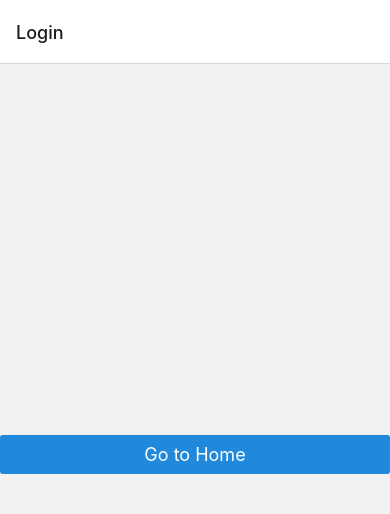
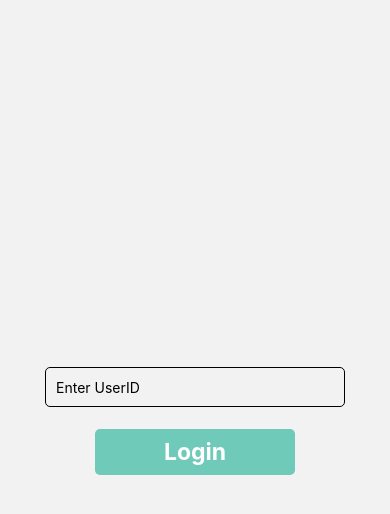
Before and after one commit to irfansyakir/DIP-Group-4, a React Native app: screen /Login in a window 390 px wide. Shown: the top 514 px of the page. Built offline with nearby package versions, Linux system fonts and the light colour scheme.

Commit message:
[Auth] Set up navigations and Zustand stores

```diff
--- a/package.json
+++ b/package.json
@@ -10,6 +10,7 @@
     "web": "expo start --web"
   },
   "dependencies": {
+    "@react-native-async-storage/async-storage": "^1.19.3",
     "@react-navigation/bottom-tabs": "^6.5.8",
     "@react-navigation/native": "^6.1.7",
     "@react-navigation/native-stack": "^6.9.13",
@@ -20,7 +21,8 @@
     "react": "18.2.0",
     "react-native": "0.72.4",
     "react-native-safe-area-context": "4.6.3",
-    "react-native-screens": "~3.22.0"
+    "react-native-screens": "~3.22.0",
+    "zustand": "^4.4.1"
   },
   "devDependencies": {
     "@babel/core": "^7.20.0"
--- a/src/App/index.js
+++ b/src/App/index.js
@@ -1,26 +1,11 @@
-import { StyleSheet, Text, View } from 'react-native';
-import { createNativeStackNavigator } from '@react-navigation/native-stack';
-import { createBottomTabNavigator } from '@react-navigation/bottom-tabs';
-import * as React from 'react';
-import {Fragment} from "react";
-import {Navigation} from "../Navigation";
+import * as React from 'react'
+import { Fragment } from 'react'
+import { Navigation } from '../Navigation'
 
-
-const Stack = createNativeStackNavigator();
-const Tab = createBottomTabNavigator();
 export const AppContainer = () => {
-    return (
-        <Fragment>
-            <Navigation/>
-        </Fragment>
-    );
+  return (
+    <Fragment>
+      <Navigation />
+    </Fragment>
+  )
 }
-
-const styles = StyleSheet.create({
-    container: {
-        flex: 1,
-        backgroundColor: 'pink',
-        alignItems: 'center',
-        justifyContent: 'center',
-    },
-});
--- a/src/Navigation/index.js
+++ b/src/Navigation/index.js
@@ -1,39 +1,58 @@
-import {NavigationContainer} from "@react-navigation/native";
-import * as React from "react";
-import {createNativeStackNavigator} from "@react-navigation/native-stack";
-import {createBottomTabNavigator} from "@react-navigation/bottom-tabs";
+import { NavigationContainer } from '@react-navigation/native'
+import * as React from 'react'
+import { createNativeStackNavigator } from '@react-navigation/native-stack'
+import { createBottomTabNavigator } from '@react-navigation/bottom-tabs'
 
-import {Home} from "../Screens/Home";
-import {Search} from "../Screens/Search";
-import {RadioRooms} from "../Screens/RadioRooms";
-import {Profile} from "../Screens/Profile";
-import {Login} from "../Screens/Login";
+import { Home } from '../Screens/Home'
+import { Search } from '../Screens/Search'
+import { RadioRooms } from '../Screens/RadioRooms'
+import { Profile } from '../Screens/Profile'
+import { Login } from '../Screens/Login'
+import { useAuthStore } from '../Store/useAuthStore'
 
-const Stack = createNativeStackNavigator();
-const Tab = createBottomTabNavigator();
+const Stack = createNativeStackNavigator()
+
+const Tab = createBottomTabNavigator()
+
+// Navigation after user LOG IN
 function HomeTabs() {
   return (
     <Tab.Navigator>
-            <Tab.Screen name="Home" component={Home} />
-            <Tab.Screen name="Search" component={Search} />
-            <Tab.Screen name="RadioRooms" component={RadioRooms} />
-            <Tab.Screen name="Profile" component={Profile} />
+      <Tab.Screen name='Home' component={Home} />
+      <Tab.Screen name='Search' component={Search} />
+      <Tab.Screen name='RadioRooms' component={RadioRooms} />
+      <Tab.Screen name='Profile' component={Profile} />
     </Tab.Navigator>
-    );
+  )
 }
+
+// Navigation before user LOG IN
+function AuthStack() {
+  return (
+    <Stack.Navigator screenOptions={{ headerShown: false }}>
+      <Stack.Screen name='Login' component={Login} />
+    </Stack.Navigator>
+  )
+}
+
 export const Navigation = () => {
-    return(
+  const isLoggedIn = useAuthStore((state) => state.isLoggedIn)
+
+  return (
     <NavigationContainer>
       <Stack.Navigator
         screenOptions={{
           headerBackTitleVisible: false,
-                    headerBackVisible: false
+          headerBackVisible: false,
+          headerShown: false,
         }}
       >
-                <Stack.Screen name="Login" component={Login} />
-                <Stack.Screen name="RootHome" component={HomeTabs} />
+        {isLoggedIn ? (
+          <Stack.Screen name='RootHome' component={HomeTabs} />
+        ) : (
+          <Stack.Screen name='Auth' component={AuthStack} />
+        )}
       </Stack.Navigator>
     </NavigationContainer>
-
   )
 }
--- a/src/Screens/Login/index.js
+++ b/src/Screens/Login/index.js
@@ -1,30 +1,63 @@
-import {StyleSheet, Text, View} from 'react-native';
-import { Button } from '@rneui/themed';
+import { TextInput } from 'react-native'
+import { Button } from '@rneui/themed'
+import { SafeAreaView } from 'react-native-safe-area-context'
+import { useState } from 'react'
+import { useAuthStore } from '../../Store/useAuthStore'
 
-export const Login = ({navigation}) => {
-    return (
-        <View
-            style={styles.container}
-        >
-            <Button
-                onPress={() => {
-                    navigation.navigate('RootHome')
-                }}
-            >
-                Go to Home
-            </Button>
-        </View>
+export const Login = () => {
+  const [userId, setUserId] = useState('')
+  //const [loading, setLoading] = useState(false)
+  const changeUserId = useAuthStore((state) => state.changeUserId)
+  const changeIsLoggedIn = useAuthStore((state) => state.changeIsLoggedIn)
 
-    );
+  // TODO:
+  // - add redirect to Spotify Web
+  // - pass userId back to app
+  // - update userId state => changeUserId(userId)
+  // - update isLoggedIn state => changeIsLoggedIn(true)
+  // optional: add 'you're being redirected to spotify' page, 'failed login' page
+
+  const handleLogin = () => {
+    if (userId.length !== 0) {
+      changeUserId(userId)
+      changeIsLoggedIn(true)
+    }
+  }
+
+  return (
+    <SafeAreaView
+      style={{ flex: 1, alignItems: 'center', justifyContent: 'center' }}
+    >
+      <TextInput
+        style={{
+          height: 40,
+          width: 300,
+          margin: 12,
+          borderWidth: 1,
+          padding: 10,
+          borderRadius: 5,
+        }}
+        onChangeText={setUserId}
+        value={userId}
+        placeholder='Enter UserID'
+      />
+      <Button
+        title='Login'
+        onPress={handleLogin}
+        // loading={loading}
+        loadingProps={{ size: 'small', color: 'white' }}
+        buttonStyle={{
+          backgroundColor: 'rgba(111, 202, 186, 1)',
+          borderRadius: 5,
+        }}
+        titleStyle={{ fontWeight: 'bold', fontSize: 23 }}
+        containerStyle={{
+          marginHorizontal: 100,
+          height: 50,
+          width: 200,
+          marginVertical: 10,
+        }}
+      />
+    </SafeAreaView>
+  )
 }
-const styles = StyleSheet.create({
-    container: {
-        display: "flex",
-        width: '100%',
-        height: '100%',
-
-        // backgroundColor: 'pink',
-        // alignItems: 'center',
-        justifyContent: 'center',
-    },
-});
--- a/src/Screens/Profile/index.js
+++ b/src/Screens/Profile/index.js
@@ -1,9 +1,17 @@
-import { Text, View } from 'react-native';
+import { Button } from '@rneui/themed'
+import { SafeAreaView } from 'react-native-safe-area-context'
+import { useAuthStore } from '../../Store/useAuthStore'
 
 export const Profile = () => {
-    return (
-        <View style={{ flex: 1, alignItems: 'center', justifyContent: 'center' }}>
-            <Text>Profile</Text>
-        </View>
-    );
+  const signOut = useAuthStore((state) => state.signOut)
+  const handleLogout = () => {
+    signOut()
+  }
+  return (
+    <SafeAreaView
+      style={{ flex: 1, alignItems: 'center', justifyContent: 'center' }}
+    >
+      <Button title='Log Out' onPress={handleLogout} />
+    </SafeAreaView>
+  )
 }
--- /dev/null
+++ b/src/Store/useAuthStore.js
@@ -0,0 +1,19 @@
+import { create } from 'zustand'
+import { persist, createJSONStorage } from 'zustand/middleware'
+import AsyncStorage from '@react-native-async-storage/async-storage'
+
+export const useAuthStore = create(
+  persist(
+    (set) => ({
+      userId: '',
+      isLoggedIn: false,
+      changeUserId: (id) => set({ userId: id }),
+      changeIsLoggedIn: (value) => set({ isLoggedIn: value }),
+      signOut: () => set({ userId: '', isLoggedIn: false }),
+    }),
+    {
+      name: 'auth-storage',
+      storage: createJSONStorage(() => AsyncStorage),
+    }
+  )
+)
```
Also changed, not shown: 1 other file (tests, documents, lock files or other folders). Lines whose indentation alone changed are shown as unchanged.
